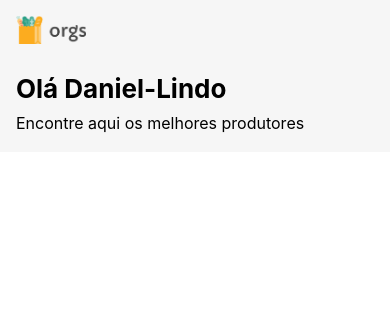
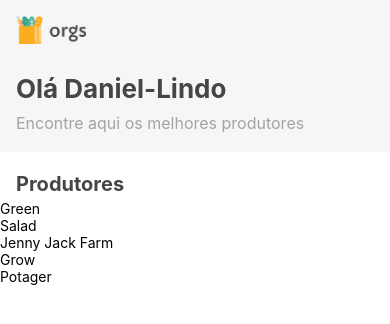
Before and after one commit to daniprimo/estudando-react-native-alura, a React Native app: screen / in a window 390 px wide. Shown: the top 324 px of the page. Built offline with nearby package versions, Linux system fonts and the light colour scheme.

Commit message:
Utilizando os hooks useState e UseEfect para manipular o carregamento de dados e realizando uma refatoração receber o topo no componente de produtores, e flatlist

```diff
--- a/App.js
+++ b/App.js
@@ -1,11 +1,17 @@
 import React from 'react';
-import {SafeAreaView} from 'react-native';
+import {SafeAreaView, StyleSheet} from 'react-native';
 import Home from './src/telas/Home';
 
 export default function App() {
   return (
-    <SafeAreaView>
+    <SafeAreaView style={estilos.tela}>
       <Home />
     </SafeAreaView>
   );
 }
+
+const estilos = StyleSheet.create({
+  tela: {
+    flex: 1,
+  },
+});
--- /dev/null
+++ b/src/telas/Home/components/Produtores.js
@@ -0,0 +1,45 @@
+import React, {useEffect, useState} from 'react';
+import {FlatList, Text, StyleSheet} from 'react-native';
+
+import {carregaProdutores} from '../../../servicos/carregaDados';
+
+export default function Produtores({topo: Topo}) {
+  const [titulo, setTitulo] = useState('');
+  const [lista, setLista] = useState('');
+
+  useEffect(() => {
+    const retorno = carregaProdutores();
+    setTitulo(retorno.titulo);
+    setLista(retorno.lista);
+  }, []);
+
+  //Header da flat lista conteudo da pagina
+  const tituloDaLista = () => {
+    return (
+      <>
+        <Topo />
+        <Text style={estilos.titulo}>{titulo}</Text>
+      </>
+    );
+  };
+
+  return (
+    <FlatList
+      data={lista}
+      renderItem={({item: {nome}}) => <Text>{nome}</Text>}
+      keyExtractor={({nome}) => nome}
+      ListHeaderComponent={tituloDaLista}
+    />
+  );
+}
+
+const estilos = StyleSheet.create({
+  titulo: {
+    fontSize: 20,
+    lineHeight: 32,
+    marginHorizontal: 16,
+    marginTop: 16,
+    fontWeight: 'bold',
+    color: '#464646',
+  },
+});
--- a/src/telas/Home/components/Topo.js
+++ b/src/telas/Home/components/Topo.js
@@ -47,10 +47,12 @@
     fontSize: 26,
     lineHeight: 42,
     fontWeight: 'bold',
+    color: '#464646',
   },
   legenda: {
     fontSize: 16,
     lineHeight: 26,
+    color: '#a3a3a3',
   },
 });
 
--- a/src/telas/Home/index.js
+++ b/src/telas/Home/index.js
@@ -1,6 +1,11 @@
 import React from 'react';
+import Produtores from './components/Produtores.js';
 import Topo from './components/Topo.js';
 
 export default function Home() {
-  return <Topo />;
+  return (
+    <>
+      <Produtores topo={Topo} />
+    </>
+  );
 }
```
